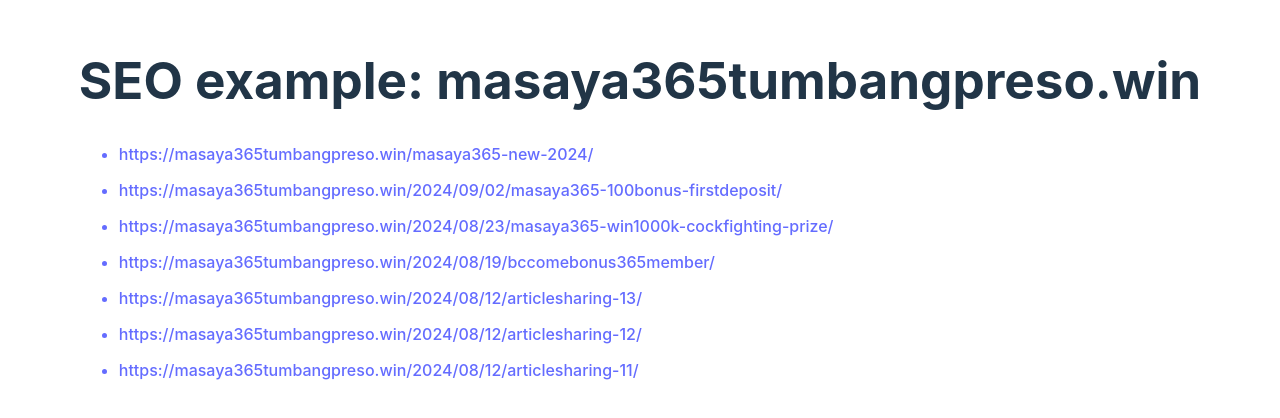
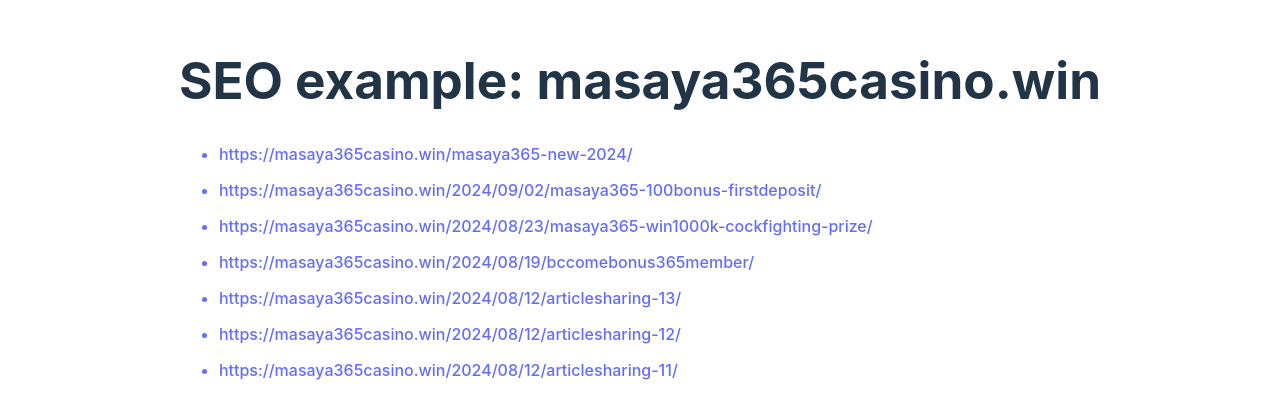
Before and after one commit to joeban0608/sitemap-automation-example, a React (Vite) app in the folder frontend-app/: page / in a window 1280 px wide. Shown: the part 192-610 px from the top of the page. Built offline with nearby package versions, Linux system fonts and the light colour scheme.

Commit message:
try: domain => masaya365casino.win

```diff
--- a/frontend-app/index.html
+++ b/frontend-app/index.html
@@ -4,7 +4,7 @@
     <meta charset="UTF-8" />
     <link rel="icon" type="image/svg+xml" href="/vite.svg" />
     <meta name="viewport" content="width=device-width, initial-scale=1.0" />
-    <title>masaya365tumbangpreso.win</title>
+    <title>masaya365casino.win</title>
   </head>
   <body>
     <div id="root"></div>
--- a/frontend-app/src/App.jsx
+++ b/frontend-app/src/App.jsx
@@ -4,8 +4,8 @@ function App() {
   return (
     <main>
       <h1>SEO example: {DOMAIN}</h1>
-      <a href="https://masaya365tumbangpreso.win" style={{ display: "none" }}>
-        masaya365tumbangpreso.win
+      <a href="https://masaya365casino.win" style={{ display: "none" }}>
+        masaya365casino.win
       </a>
       <ul style={{ display: "flex", flexDirection: "column", gap: "12px" }}>
         {links.map((link) => {
@@ -22,13 +22,13 @@ function App() {
 
 export default App;
 
-const DOMAIN = "masaya365tumbangpreso.win";
+const DOMAIN = "masaya365casino.win";
 const links = [
-  `https://masaya365tumbangpreso.win/masaya365-new-2024/`,
-  `https://masaya365tumbangpreso.win/2024/09/02/masaya365-100bonus-firstdeposit/`,
-  `https://masaya365tumbangpreso.win/2024/08/23/masaya365-win1000k-cockfighting-prize/`,
-  `https://masaya365tumbangpreso.win/2024/08/19/bccomebonus365member/`,
-  `https://masaya365tumbangpreso.win/2024/08/12/articlesharing-13/`,
-  `https://masaya365tumbangpreso.win/2024/08/12/articlesharing-12/`,
-  `https://masaya365tumbangpreso.win/2024/08/12/articlesharing-11/`,
+  `https://masaya365casino.win/masaya365-new-2024/`,
+  `https://masaya365casino.win/2024/09/02/masaya365-100bonus-firstdeposit/`,
+  `https://masaya365casino.win/2024/08/23/masaya365-win1000k-cockfighting-prize/`,
+  `https://masaya365casino.win/2024/08/19/bccomebonus365member/`,
+  `https://masaya365casino.win/2024/08/12/articlesharing-13/`,
+  `https://masaya365casino.win/2024/08/12/articlesharing-12/`,
+  `https://masaya365casino.win/2024/08/12/articlesharing-11/`,
 ];
```
Also changed, not shown: 1 other file (tests, documents, lock files or other folders).
